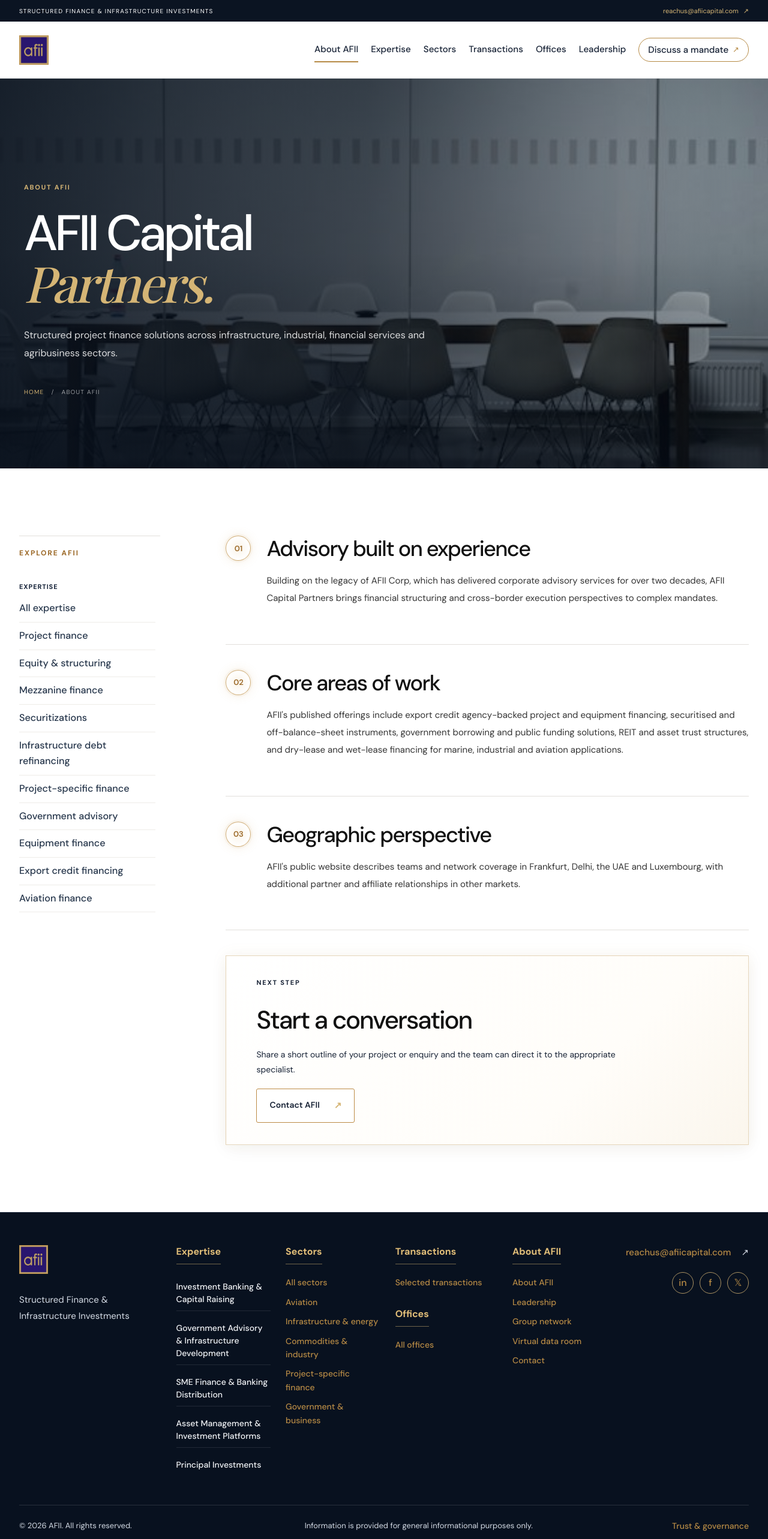
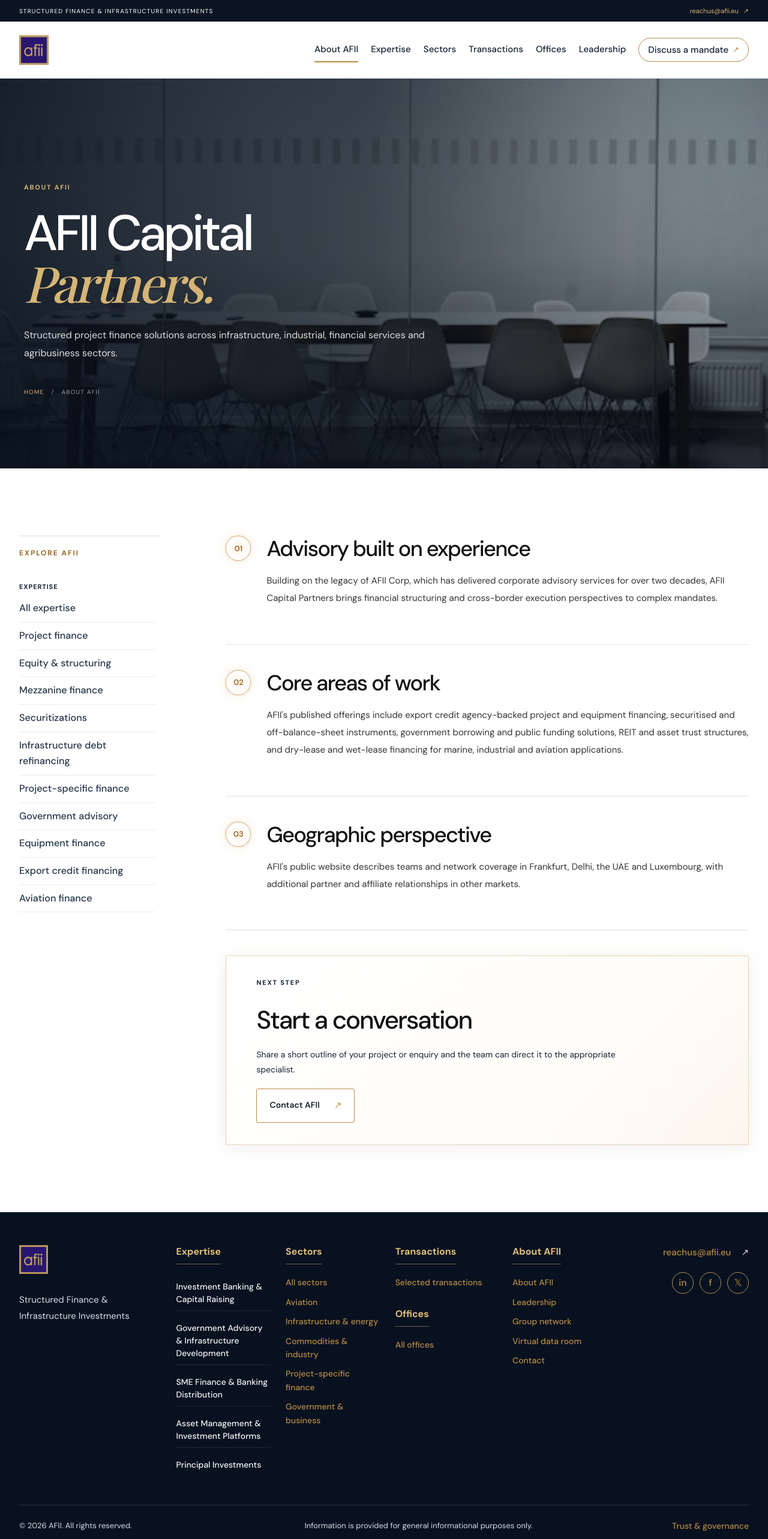
Before and after one commit to Afiicorp/afii-capital-website, a Next.js app: page /about-afii in a window 1280 px wide. Shown: the top 2566 px of the page at 60% size. Built offline with nearby package versions, Linux system fonts and the light colour scheme; a web font is replaced by a local one.

Commit message:
Update AFII email domains and navigation

```diff
--- a/src/app/[slug]/page.tsx
+++ b/src/app/[slug]/page.tsx
@@ -153,7 +153,7 @@
     title: "Let's start a", accent: "conversation.", kicker: "CONTACT AFII CAPITAL",
     intro: "For information about a financing or advisory mandate, write to AFII Capital Partners and your enquiry can be directed to the appropriate team.", image: "/images/contact-feature.jpg",
     sections: [
-      { heading: "General enquiries", body: "Email: reachus@afiicapital.com. Please include your organisation, country, project or asset type, expected funding requirement and a suitable way to contact you." },
+      { heading: "General enquiries", body: "Email: reachus@afii.eu. Please include your organisation, country, project or asset type, expected funding requirement and a suitable way to contact you." },
       { heading: "Regional context", body: "AFII's published contact page lists offices and representatives in Germany, India, the UK and the UAE, alongside a wider international partner network. The relevant contracting entity depends on the mandate." },
       { heading: "Confidential information", body: "Please do not send sensitive, confidential or personal documents in an initial email unless the AFII team has agreed a suitable method for sharing them." }
     ], cta: "Email AFII Capital"
@@ -238,7 +238,7 @@
     intro: "AFII's existing website describes a virtual data room for documents related to capital raising, infrastructure appraisals and strategic mandates.", image: "/images/virtual-data-room-feature.jpg",
     sections: [
       { heading: "Access by project reference", body: "Access to confidential project documents should only be arranged through the process and reference code provided directly by AFII. This redesigned information page does not itself accept or store confidential uploads." },
-      { heading: "Request access or support", body: "For access requests or technical support, contact deals@afiicapital.com and include the project reference supplied to you, if applicable." }
+      { heading: "Request access or support", body: "For access requests or technical support, contact deals@afii.eu and include the project reference supplied to you, if applicable." }
     ], cta: "Request VDR access"
   },
   "offices": { title: "Local", accent: "presence.", kicker: "OFFICES & CONTACTS", intro: "Official office and contact information published by AFII Capital. For local contact information or meeting arrangements, write to our team and we will connect you with the appropriate person.", image: "/images/office-london.jpg", sections: [ { heading: "United Kingdom", body: "AFII Capital Partners Limited — City Road, London, England. Lorem ipsum dolor sit amet, consectetur adipiscing elit." }, { heading: "Germany", body: "AFII Structured Finance GmbH — Eschborn, Germany. Lorem ipsum dolor sit amet, consectetur adipiscing elit." }, { heading: "New Delhi, India", body: "AFII Corporate Advisors Limited — Safdarjung Enclave, New Delhi, India. Lorem ipsum dolor sit amet, consectetur adipiscing elit." }, { heading: "Mumbai, India", body: "AFII Infrastructure Advisory — Lower Parel, Mumbai, India. Lorem ipsum dolor sit amet, consectetur adipiscing elit." }, { heading: "Israel", body: "AFII partner and advisory presence in Israel. Lorem ipsum dolor sit amet, consectetur adipiscing elit." } ], cta: "Contact AFII" },
@@ -340,7 +340,7 @@
       allowFullScreen
     />
   </div>
-  <p className="vdr-form-footnote">If the form does not load in your browser, use “Open application form” above. For access support, contact <a href="mailto:deals@afiicapital.com">deals@afiicapital.com</a>.</p>
+  <p className="vdr-form-footnote">If the form does not load in your browser, use “Open application form” above. For access support, contact <a href="mailto:deals@afii.eu">deals@afii.eu</a>.</p>
 </section>}
-<div className="content-callout"><div className="eyebrow"><span /> NEXT STEP</div><h2>{page.cta ?? "Talk to AFII"}</h2><p>Share a short outline of your project or enquiry and the team can direct it to the appropriate specialist.</p><a className="button button-dark" href={`mailto:${slug === "investments" ? "invest@afii.eu" : slug === "vdr" ? "deals@afiicapital.com" : "reachus@afiicapital.com"}?subject=${encodeURIComponent(page.cta ?? "AFII Capital enquiry")}`}>Contact AFII <span aria-hidden="true">↗</span></a></div></div></div></section><SiteFooter /></main>;
+<div className="content-callout"><div className="eyebrow"><span /> NEXT STEP</div><h2>{page.cta ?? "Talk to AFII"}</h2><p>Share a short outline of your project or enquiry and the team can direct it to the appropriate specialist.</p><a className="button button-dark" href={`mailto:${slug === "investments" ? "invest@afii.eu" : slug === "vdr" ? "deals@afii.eu" : "reachus@afii.eu"}?subject=${encodeURIComponent(page.cta ?? "AFII Capital enquiry")}`}>Contact AFII <span aria-hidden="true">↗</span></a></div></div></div></section><SiteFooter /></main>;
 }
--- a/src/components/SiteChrome.tsx
+++ b/src/components/SiteChrome.tsx
@@ -77,7 +77,7 @@
       <div className="topline">
         <div className="container topline-inner">
           <span>STRUCTURED FINANCE &amp; INFRASTRUCTURE INVESTMENTS</span>
-          <a href="mailto:reachus@afiicapital.com">reachus@afiicapital.com <span aria-hidden="true">↗</span></a>
+          <a href="mailto:reachus@afii.eu">reachus@afii.eu <span aria-hidden="true">↗</span></a>
         </div>
       </div>
       <header className="site-header" ref={headerRef}>
@@ -156,7 +156,7 @@
           </div>
         </div>
         <div className="footer-contact">
-          <a className="footer-email" href="mailto:reachus@afiicapital.com">reachus@afiicapital.com <span aria-hidden="true">↗</span></a>
+          <a className="footer-email" href="mailto:reachus@afii.eu">reachus@afii.eu <span aria-hidden="true">↗</span></a>
           <div className="footer-socials" aria-label="Social media">
             {socialLinks.map((item) => <a key={item.label} href="#" aria-label={item.label} title={item.label} onClick={(event) => event.preventDefault()}>{item.mark}</a>)}
           </div>
```
